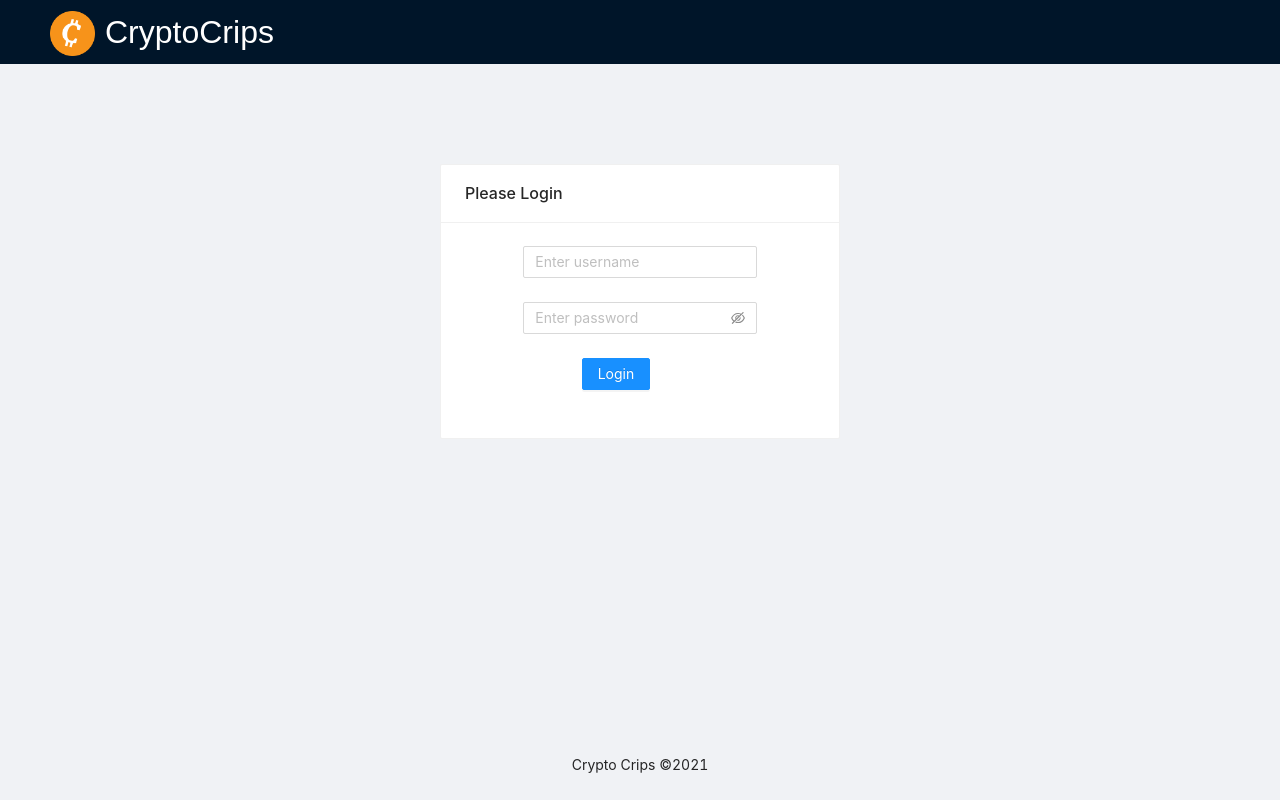
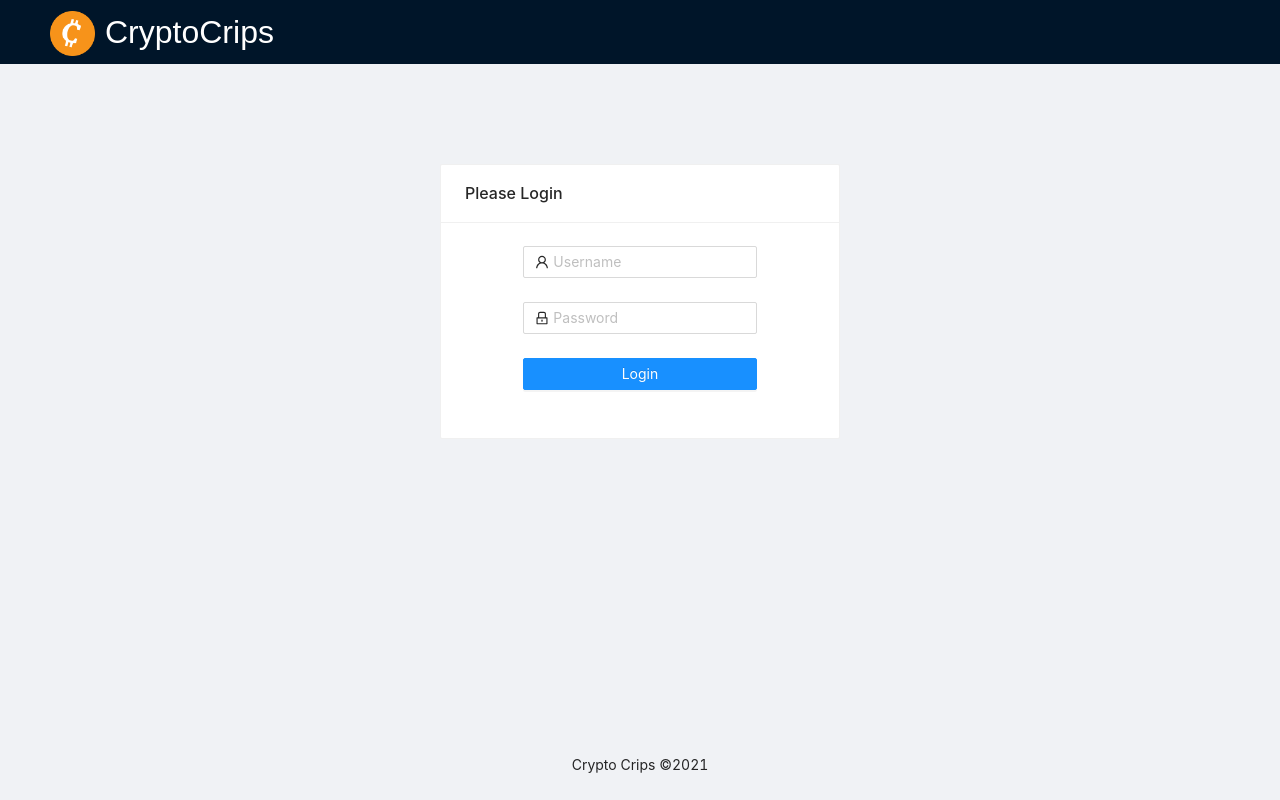
Before and after one commit to jacobbli/bitcoin-price-predictor, a React (Create React App) app in the folder crypto-predictor/: page / in a window 1280 px wide. Built offline with nearby package versions, Linux system fonts and the light colour scheme.

Commit message:
Fix login logic

```diff
--- a/crypto-predictor/src/App.js
+++ b/crypto-predictor/src/App.js
@@ -51,14 +51,13 @@ class App extends React.Component {
     } else {
       menu = ""
     }
-    console.log(menu)
 
     return (
       <Router>
         <div className="App">
           <Layout className="layout" style={{height: '100%'}}>
             <Header id="header">
-              <div className="logo"><img src="logo.png"/></div>
+              <div className="logo"><img src="logo.png" alt="logo"/></div>
               <div className="logo-text">CryptoCrips</div>
               {menu}
             </Header>
--- a/crypto-predictor/src/LoginForm.css
+++ b/crypto-predictor/src/LoginForm.css
@@ -1,3 +1,7 @@
 .login-form {
     margin-top: 100px;
 }
+
+#login-button {
+    width: 100%
+}
--- a/crypto-predictor/src/LoginForm.js
+++ b/crypto-predictor/src/LoginForm.js
@@ -1,16 +1,19 @@
 import React from 'react';
 import { Form, Button, Card, Input, Row, Col } from 'antd';
-import { Link } from "react-router-dom";
+import { useHistory } from "react-router-dom";
+import { UserOutlined, LockOutlined } from '@ant-design/icons';
+
 import 'antd/dist/antd.css';
 import './LoginForm.css';
 
-class LoginForm extends React.Component {
+function LoginForm(props) {
+    let history = useHistory();
 
-    submitForm = () => {
-        this.props.authStatus()
+    function submitForm() {
+        props.authStatus();
+        history.push("/trend");
     }
 
-  render() {
     return (
         <div className="login-form">
             <Row justify="center">
@@ -22,6 +25,7 @@ class LoginForm extends React.Component {
                         <Form
                             name="login-form"
                             wrapperCol={{ offset: 4, span: 16 }}
+                            onFinish={submitForm}
                         >
                             <Form.Item
                             name="username"
@@ -32,7 +36,7 @@ class LoginForm extends React.Component {
                                 },
                             ]}
                             >
-                        <Input placeholder="Enter username" />
+                            <Input prefix={<UserOutlined className="site-form-item-icon" />} placeholder="Username" />
                             </Form.Item>
                             <Form.Item
                             name="password"
@@ -43,17 +47,19 @@ class LoginForm extends React.Component {
                                 },
                             ]}
                             >
-                        <Input.Password placeholder="Enter password"/>
+                                <Input
+                                    prefix={<LockOutlined className="site-form-item-icon" />}
+                                    type="password"
+                                    placeholder="Password"
+                                />
                             </Form.Item>
-                        <Form.Item
-                            wrapperCol={{ offset: 8, span: 1}}
-                        >
+                            <Form.Item>
                                 <Button
+                                id="login-button"
                                 type="primary"
                                 htmlType="submit"
-                                onClick={this.submitForm}
                                 >
-                                <Link to="/trend">Login</Link>
+                                    Login
                                 </Button>
                             </Form.Item>
                         </Form>
@@ -61,8 +67,7 @@ class LoginForm extends React.Component {
                 </Col>
             </Row>
         </div>
-    );
-  }
+    )
 }
 
   export default LoginForm;
--- a/crypto-predictor/src/PredictionForm.css
+++ b/crypto-predictor/src/PredictionForm.css
@@ -1,4 +1,3 @@
 .prediction-form {
     margin-top: 100px;
-
 }
--- a/crypto-predictor/src/PredictionForm.js
+++ b/crypto-predictor/src/PredictionForm.js
@@ -32,7 +32,7 @@ class PredictionForm extends React.Component {
   }
 
   submitForm = values => {
-    axios.get("https://bitcoin-price-predictor-server.herokuapp.com/prediction", {
+    axios.get("http://localhost:3000/prediction", {
       params: {
         'ema_diff': values.emaDiff,
         'sma_diff': values.smaDiff
@@ -54,11 +54,12 @@ class PredictionForm extends React.Component {
             <Card
               id="card"
               title="Bitcoin Price Predictor"
-          style={{ width: 400 }}>
+              style={{ width: 500 }}
+            >
               <Form
                 name="prediction-form"
-            labelCol={{ span: 12 }}
-            wrapperCol={{ span: 8 }}
+                labelCol={{ span: 10 }}
+                wrapperCol={{ offset: 2, span: 8 }}
                 onFinish={this.submitForm}>
                 <Form.Item
                   label="2-day EMA difference"
--- a/crypto-predictor/src/TrendViewer.js
+++ b/crypto-predictor/src/TrendViewer.js
@@ -21,7 +21,7 @@ class TrendViewer extends React.Component {
     }
 
     getPrice = () => {
-        axios.get(`https://bitcoin-price-predictor-server.herokuapp.com/prices`)
+        axios.get(`http://localhost:3000/prices`)
         .then (res => {
             this.setState({
                 currentPrice: res['data'][0][1],
@@ -38,18 +38,18 @@ class TrendViewer extends React.Component {
     }
 
     getPrediction = () => {
-        // axios.get("https://bitcoin-price-predictor-server.herokuapp.com/")
-        //   .then (res => {
-        //     this.setState({
-        //         prediction: res['data'],
-        //         config: {
-        //             data: res['data'],
-        //         }
-        //     })
-        //   })
-        //   .catch(err => {
-        //     console.error(err);
-        // })
+        axios.get("http://localhost:3000/")
+          .then (res => {
+            this.setState({
+                prediction: res['data'],
+                config: {
+                    data: res['data'],
+                }
+            })
+          })
+          .catch(err => {
+            console.error(err);
+        })
     }
 
     componentDidMount() {
```
Also changed, not shown: 1 other file (tests, documents, lock files or other folders). Lines whose indentation alone changed are shown as unchanged.
